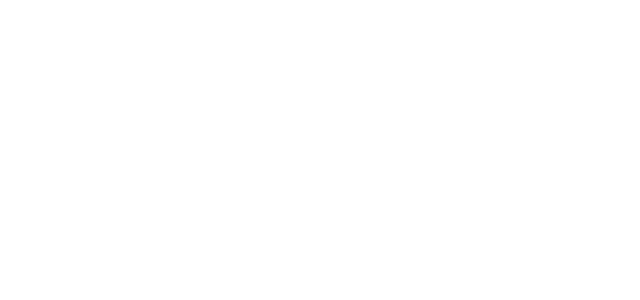
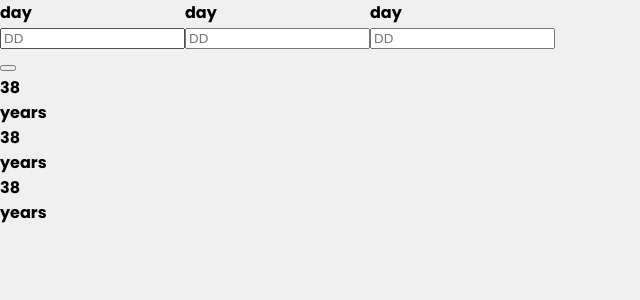
Before and after one commit to vincora/age-calculator, a React (Create React App) app: page / in a window 1280 px wide. Shown: the top 300 px of the page, without its empty margins (0-640 px from the left). Built offline with nearby package versions, Linux system fonts and the light colour scheme.

Commit message:
basic html structure

```diff
--- a/package.json
+++ b/package.json
@@ -1,7 +1,7 @@
 {
   "name": "2023-04-07",
   "version": "0.1.0",
-  "homepage": "https://gitname.github.io/react-gh-pages",
+  "homepage": "https://gitname.github.io/age-calculator",
   "private": true,
   "dependencies": {
     "@testing-library/jest-dom": "^5.16.5",
--- a/src/App.js
+++ b/src/App.js
@@ -1,10 +1,22 @@
 
 import './App.scss';
+import Input from './components/Input';
+import Result from './components/Result';
 
 function App() {
   return (
-    <div className="App">
-
+    <div className="calculator">
+      <ul className="calculator__header">
+        <Input />
+        <Input />
+        <Input />
+      </ul>
+      <button className="calculator__button"></button>
+      <ul className="calculator__result">
+        <Result />
+        <Result />
+        <Result />
+      </ul>
     </div>
   );
 }
--- a/src/App.scss
+++ b/src/App.scss
@@ -0,0 +1,17 @@
+@import url('https://fonts.googleapis.com/css2?family=Poppins:ital,wght@0,700;1,400;1,800&display=swap');
+
+body{
+    font-family: 'Poppins', sans-serif;
+    background-color: hsl(0, 0%, 94%);
+}
+ul{
+    list-style: none;
+    margin: 0;
+    padding: 0;
+}
+.calculator{
+    &__header{
+        display: flex;
+
+    }
+}
--- /dev/null
+++ b/src/components/Input.js
@@ -0,0 +1,14 @@
+import React from 'react'
+
+const Input = () => {
+  return (
+    <li className='calculator__header-item'>
+        <label className='input__label'>
+        <div>day</div>
+        <input type="text" placeholder='DD' className='input'/>
+        </label>
+    </li>
+  )
+}
+
+export default Input
--- /dev/null
+++ b/src/components/Result.js
@@ -0,0 +1,12 @@
+import React from 'react'
+
+const Result = () => {
+  return (
+    <li className="result">
+        <div className="result__amount">38</div>
+        <div className="result__category">years</div>
+    </li>
+  )
+}
+
+export default Result
```
